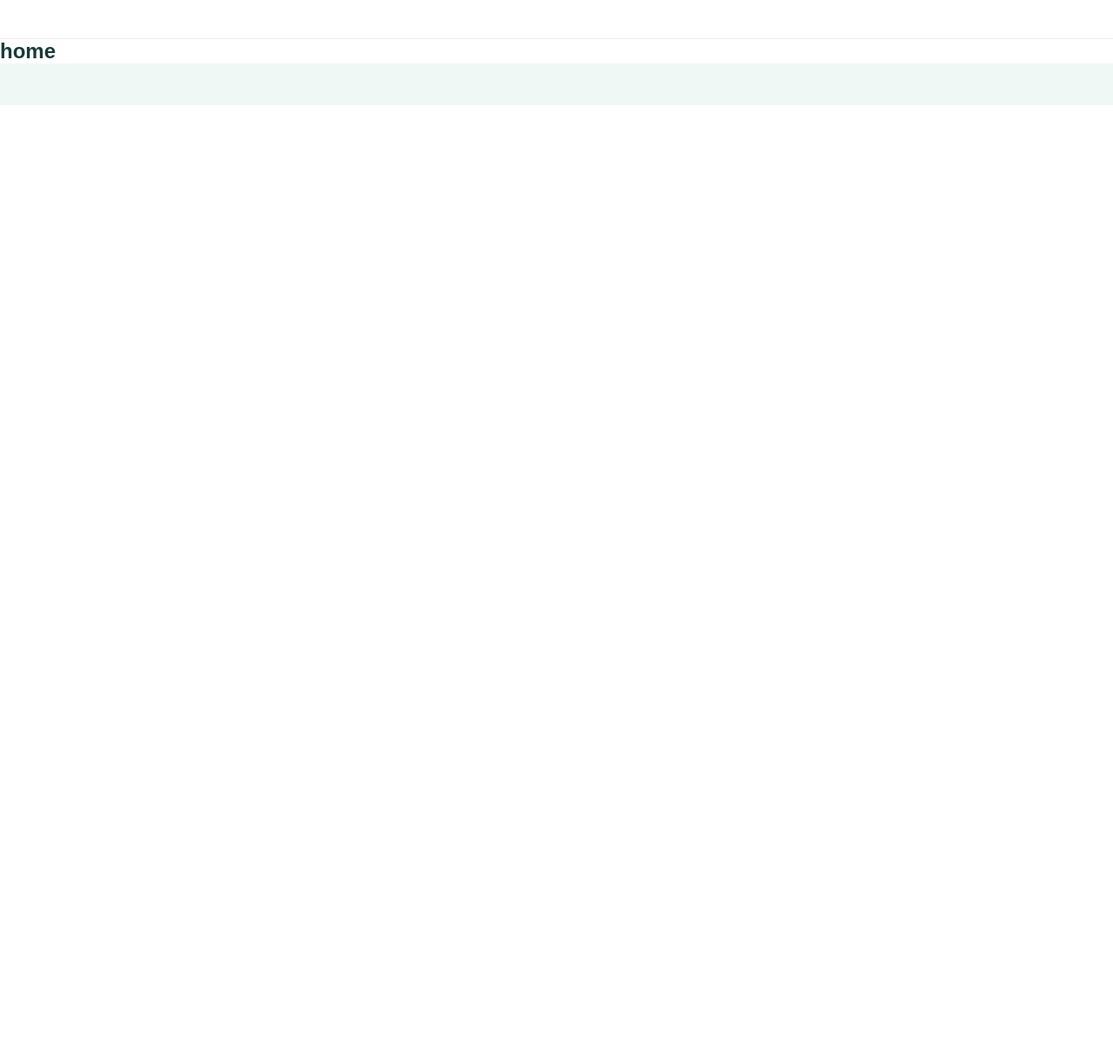
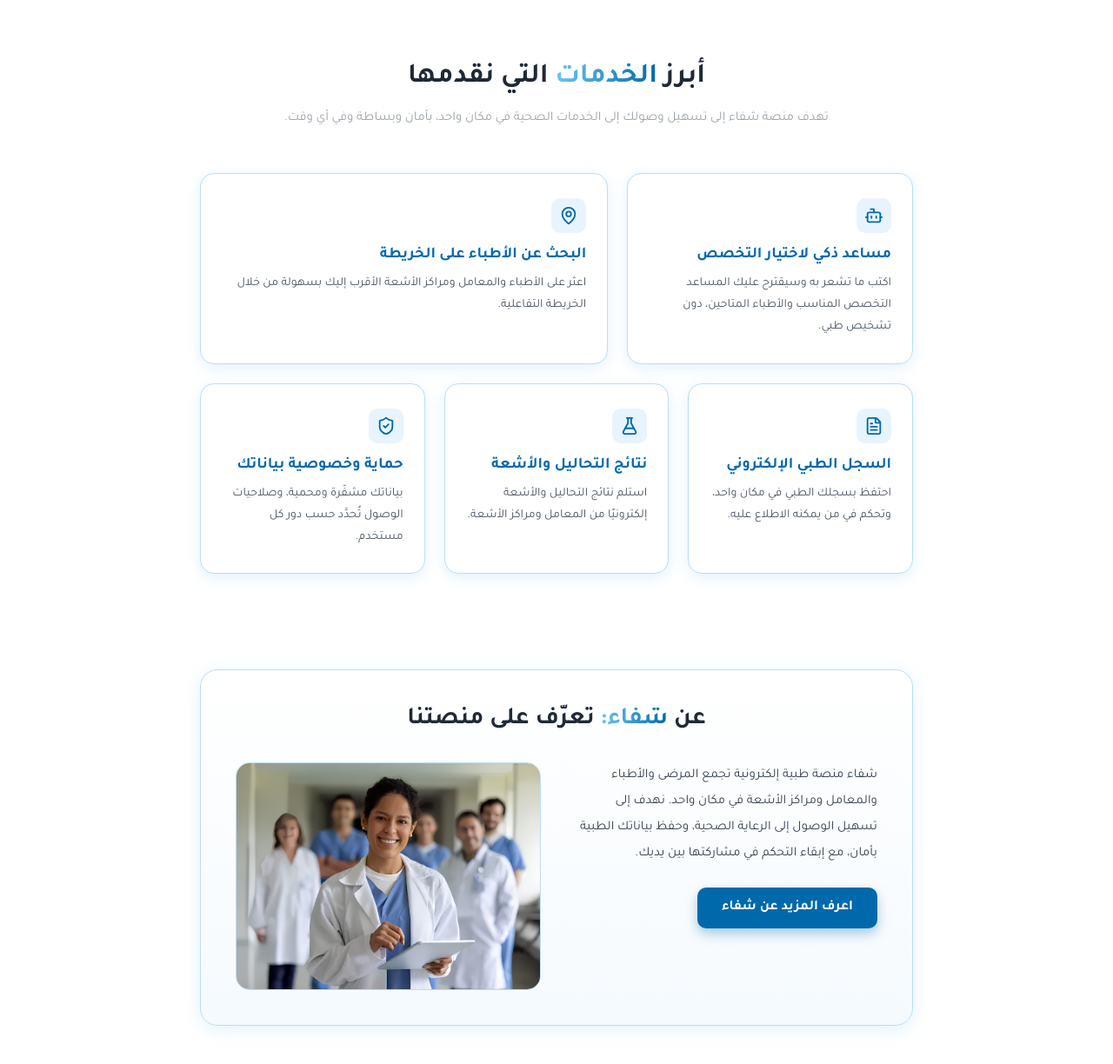
Before and after one commit to mona-mohamed110/DEPI-, a React (Vite) app: page / in a window 1280 px wide. Shown: the top 1224 px of the page at 87% size. Before the commit the page ends 800 px from the top, so only its background shows below. Built offline with nearby package versions, Linux system fonts and the light colour scheme.

Commit message:
Create About and Services sections

```diff
--- a/index.html
+++ b/index.html
@@ -4,6 +4,9 @@
     <meta charset="UTF-8" />
     <link rel="icon" type="image/svg+xml" href="/favicon.svg" />
     <meta name="viewport" content="width=device-width, initial-scale=1.0" />
+    <link rel="preconnect" href="https://fonts.googleapis.com" />
+    <link rel="preconnect" href="https://fonts.gstatic.com" crossorigin />
+    <link href="https://fonts.googleapis.com/css2?family=Tajawal:wght@400;500;700&display=swap" rel="stylesheet" />
     <title>shefaa</title>
   </head>
   <body>
--- a/package.json
+++ b/package.json
@@ -10,6 +10,7 @@
     "preview": "vite preview"
   },
   "dependencies": {
+    "lucide-react": "^1.59.0",
     "react": "^19.2.8",
     "react-dom": "^19.2.8"
   },
--- a/src/App.css
+++ /dev/null
@@ -1,133 +0,0 @@
-
-* {
-  box-sizing: border-box;
-  margin: 0;
-  padding: 0;
-}
-
-body {
-  font-family: Arial, sans-serif;
-  color: #183b36;
-  background: #ffffff;
-}
-
-.home-page {
-  min-height: 100vh;
-}
-
-.navbar {
-  display: flex;
-  align-items: center;
-  justify-content: space-between;
-  padding: 22px 7%;
-  border-bottom: 1px solid #eeeeee;
-}
-
-.logo {
-  color: #17856f;
-  font-size: 28px;
-}
-
-.nav-links,
-.nav-actions {
-  display: flex;
-  align-items: center;
-  gap: 24px;
-}
-
-.nav-links a {
-  color: #183b36;
-  text-decoration: none;
-}
-
-button {
-  padding: 12px 22px;
-  border: none;
-  border-radius: 8px;
-  cursor: pointer;
-  font-size: 15px;
-}
-
-.login-btn {
-  background: transparent;
-  color: #17856f;
-}
-
-.signup-btn,
-.get-started-btn {
-  background: #17856f;
-  color: white;
-}
-
-.hero {
-  min-height: 520px;
-  display: flex;
-  align-items: center;
-  padding: 80px 10%;
-  background: #eff8f5;
-}
-
-.hero-content {
-  max-width: 600px;
-}
-
-.hero-label {
-  color: #17856f;
-  font-weight: bold;
-  margin-bottom: 20px;
-}
-
-.hero h1 {
-  font-size: clamp(38px, 5vw, 62px);
-  line-height: 1.15;
-  margin-bottom: 22px;
-}
-
-.hero-description {
-  max-width: 480px;
-  color: #647570;
-  line-height: 1.8;
-  margin-bottom: 28px;
-}
-
-.about,
-.services {
-  padding: 70px 10%;
-  text-align: center;
-}
-
-.about h2,
-.services h2 {
-  margin-bottom: 18px;
-}
-
-.about p,
-.services p {
-  color: #647570;
-  line-height: 1.8;
-}
-
-.footer {
-  padding: 24px;
-  text-align: center;
-  background: #eff8f5;
-  color: #647570;
-}
-
-@media (max-width: 650px) {
-  .navbar {
-    flex-wrap: wrap;
-    gap: 18px;
-  }
-
-  .nav-links {
-    order: 3;
-    width: 100%;
-    justify-content: center;
-    gap: 18px;
-  }
-
-  .hero {
-    padding: 60px 7%;
-  }
-}
--- /dev/null
+++ b/src/components/AboutSection.css
@@ -0,0 +1,101 @@
+
+.about-section {
+  background: #ffffff;
+  padding: 40px 20px 70px;
+}
+
+.about-box {
+  max-width: 820px;
+  margin: 0 auto;
+  background: linear-gradient(180deg, #ffffff 0%, #f5fafe 100%);
+  border: 1px solid #b9defa;
+  border-radius: 20px;
+  padding: 40px;
+  box-shadow: 0 4px 20px rgba(58, 167, 232, 0.15);
+}
+
+.about-title {
+  text-align: center;
+  font-size: 28px;
+  font-weight: 700;
+  color: #1f2937;
+  margin: 0 0 32px;
+}
+
+
+  .about-title span {
+  background: linear-gradient(90deg, #6cc6f2, #0069ab);
+  -webkit-background-clip: text;
+  background-clip: text;
+  -webkit-text-fill-color: transparent;
+  color: transparent;
+}
+
+
+.about-content {
+  display: grid;
+  grid-template-columns: 1fr 1fr;
+  gap: 36px;
+  align-items: start;
+}
+
+.about-text p {
+  font-size: 15px;
+  line-height: 2;
+  color: #374151;
+  margin: 0 0 24px;
+}
+
+.about-button {
+  font-size: 16px;
+  font-weight: 700;
+  color: #ffffff;
+  background: #0069ab;
+  border: none;
+  border-radius: 10px;
+  padding: 14px 28px;
+  cursor: pointer;
+  box-shadow: 0 6px 14px rgba(0, 105,171, 0.35);
+  transition: background 0.2s;
+}
+
+.about-button:hover {
+  background: #075c91;
+}
+
+.about-image-wrapper {
+  border: 1px solid #b9defa;
+  border-radius: 16px;
+  overflow: hidden;
+  background: #e8f4fd;
+}
+
+.about-image {
+  display: block;
+  width: 100%;
+  height: 100%;
+  min-height: 260px;
+  object-fit: cover;
+}
+
+@media (max-width: 800px) {
+  .about-box {
+    padding: 24px 18px;
+  }
+
+  .about-title {
+    font-size: 23px;
+  }
+
+  .about-content {
+    grid-template-columns: 1fr;
+  }
+
+  .about-image-wrapper {
+    order: -1;
+  }
+
+  .about-button {
+    width: 100%;
+  }
+}
--- a/src/components/AboutSection.jsx
+++ b/src/components/AboutSection.jsx
@@ -1,9 +1,35 @@
+
+import aboutImage from "../assets/about-team.png";
+import "./AboutSection.css";
+
 function AboutSection() {
-    return (
-        <section className="about-section">
+  return (
+    <section className="about-section" dir="rtl">
+      <div className="about-box">
+        <h2 className="about-title">
+          عن <span>شفاء:</span> تعرّف على منصتنا
+        </h2>
 
-        </section>
-    );
+        <div className="about-content">
+          <div className="about-text">
+            <p>
+              شفاء منصة طبية إلكترونية تجمع المرضى والأطباء والمعامل ومراكز الأشعة في مكان واحد.
+              نهدف إلى تسهيل الوصول إلى الرعاية الصحية، وحفظ بياناتك الطبية بأمان، مع إبقاء
+              التحكم في مشاركتها بين يديك.
+            </p>
+
+            <button type="button" className="about-button">
+              اعرف المزيد عن شفاء
+            </button>
+          </div>
+
+          <div className="about-image-wrapper">
+            <img className="about-image" src={aboutImage}  alt="فريق طبي من الأطباء والممرضين"/>
+          </div>
+        </div>
+      </div>
+    </section>
+  );
 }
 
 export default AboutSection;
--- a/src/components/HeroSection.jsx
+++ b/src/components/HeroSection.jsx
@@ -1,7 +1,6 @@
 function HeroSection() {
   return (
     <section className="hero-section">
-        <h1>home</h1>
     </section>
   );
 }
--- /dev/null
+++ b/src/components/ServicesSection.css
@@ -0,0 +1,118 @@
+
+.services-section {
+  background: #ffffff;
+  padding: 70px 20px;
+  overflow: hidden;
+}
+
+.services-container {
+  position: relative;
+  max-width: 820px;
+  margin: 0 auto;
+}
+
+.services-title {
+  text-align: center;
+  font-size: 32px;
+  font-weight: 700;
+  color: #1f2937;
+  margin: 0 0 14px;
+}
+
+
+  .services-title span {
+  background: linear-gradient(90deg, #6cc6f2, #0069ab);
+  -webkit-background-clip: text;
+  background-clip: text;
+  -webkit-text-fill-color: transparent;
+  color: transparent;
+}
+
+
+.services-subtitle {
+  text-align: center;
+  max-width: 650px;
+  margin: 0 auto 50px;
+  font-size: 15px;
+  line-height: 1.8;
+  color: #9ca3af;
+}
+
+.services-grid {
+  display: grid;
+  grid-template-columns: repeat(12, 1fr);
+  gap: 22px;
+}
+
+.services-card {
+  grid-column: span 4;
+  background: #ffffff;
+  border: 1px solid #b9defa;
+  border-radius: 16px;
+  padding: 28px 24px;
+  box-shadow: 0 4px 16px rgba(58, 167, 232, 0.15);
+}
+
+.services-card--wide {
+  grid-column: span 7;
+}
+
+.services-card--narrow {
+  grid-column: span 5;
+}
+
+.services-card__icon {
+  display: inline-flex;
+  align-items: center;
+  justify-content: center;
+  width: 40px;
+  height: 40px;
+  border-radius: 10px;
+  background: #e8f4fd;
+  color: #0069ab;
+  margin-bottom: 14px;
+}
+
+.services-card__title {
+  font-size: 18px;
+  font-weight: 700;
+  color: #0069ab;
+  margin: 0 0 10px;
+}
+
+.services-card__text {
+  font-size: 14px;
+  line-height: 1.8;
+  color: #4b5563;
+  margin: 0;
+}
+
+@media (max-width: 900px) {
+  .services-grid {
+    grid-template-columns: repeat(2, 1fr);
+  }
+
+  .services-card,
+  .services-card--wide,
+  .services-card--narrow {
+    grid-column: span 1;
+  }
+
+  .services-card:last-child {
+    grid-column: span 2;
+  }
+}
+
+@media (max-width: 600px) {
+  .services-title {
+    font-size: 26px;
+  }
+
+  .services-grid {
+    grid-template-columns: 1fr;
+  }
+
+  .services-card:last-child {
+    grid-column: span 1;
+  }
+}
--- a/src/components/ServicesSection.jsx
+++ b/src/components/ServicesSection.jsx
@@ -1,9 +1,74 @@
+
+import { Bot, MapPin, FileText, FlaskConical, ShieldCheck } from "lucide-react";
+import "./ServicesSection.css";
+
 function ServicesSection() {
-    return (
-        <section className="services-section">
+  return (
+    <section className="services-section" dir="rtl">
+      <div className="services-container">
 
-        </section>
-    );
+        <h2 className="services-title">
+          أبرز <span>الخدمات</span> التي نقدمها
+        </h2>
+
+        <p className="services-subtitle">
+          تهدف منصة شفاء إلى تسهيل وصولك إلى الخدمات الصحية في مكان واحد، بأمان وبساطة وفي أي وقت.
+        </p>
+
+        <div className="services-grid">
+           <article className="services-card services-card--narrow">
+             <span className="services-card__icon">
+                 <Bot size={22} />
+             </span>
+             <h3 className="services-card__title">مساعد ذكي لاختيار التخصص</h3>
+             <p className="services-card__text">
+                اكتب ما تشعر به وسيقترح عليك المساعد التخصص المناسب والأطباء المتاحين، دون تشخيص طبي.
+            </p>
+          </article>
+
+          <article className="services-card services-card--wide">
+            <span className="services-card__icon">
+              <MapPin size={22} />
+            </span>
+            <h3 className="services-card__title">البحث عن الأطباء على الخريطة</h3>
+            <p className="services-card__text">
+              اعثر على الأطباء والمعامل ومراكز الأشعة الأقرب إليك بسهولة من خلال الخريطة التفاعلية.
+            </p>
+          </article>
+
+          <article className="services-card">
+            <span className="services-card__icon">
+              <FileText size={22} />
+            </span>
+            <h3 className="services-card__title">السجل الطبي الإلكتروني</h3>
+            <p className="services-card__text">
+              احتفظ بسجلك الطبي في مكان واحد، وتحكم في من يمكنه الاطلاع عليه.
+            </p>
+          </article>
+
+          <article className="services-card">
+            <span className="services-card__icon">
+              <FlaskConical size={22} />
+            </span>
+            <h3 className="services-card__title">نتائج التحاليل والأشعة</h3>
+            <p className="services-card__text">
+              استلم نتائج التحاليل والأشعة إلكترونيًا من المعامل ومراكز الأشعة.
+            </p>
+          </article>
+
+          <article className="services-card">
+            <span className="services-card__icon">
+              <ShieldCheck size={22} />
+            </span>
+            <h3 className="services-card__title">حماية وخصوصية بياناتك</h3>
+            <p className="services-card__text">
+              بياناتك مشفّرة ومحمية، وصلاحيات الوصول تُحدَّد حسب دور كل مستخدم.
+            </p>
+          </article>
+        </div>
+      </div>
+    </section>
+  );
 }
 
 export default ServicesSection;
--- a/src/index.css
+++ b/src/index.css
@@ -1,5 +1,5 @@
 :root {
-  font-family: Arial, sans-serif;
+  font-family: "Tajawal", sans-serif;
   font-synthesis: none;
   text-rendering: optimizeLegibility;
   -webkit-font-smoothing: antialiased;
@@ -18,13 +18,15 @@ body {
   margin: 0;
   min-width: 320px;
   min-height: 100vh;
+  font-family: "Tajawal", sans-serif;
 }
 
+body,
 button,
 input,
 textarea,
 select {
-  font: inherit;
+  font-family: "Tajawal", sans-serif;
 }
 
 img {
--- a/src/pages/Home.jsx
+++ b/src/pages/Home.jsx
@@ -1,4 +1,3 @@
-import "../App.css";
 
 import Navbar from "../components/Navbar";
 import HeroSection from "../components/HeroSection";
@@ -14,8 +13,8 @@ function Home() {
 
       <main>
         <HeroSection />
+        <ServicesSection />
         <AboutSection />
-        <ServicesSection />
         <HowItWorks />
       </main>
 
```
Also changed, not shown: src/assets/about-team.png (added), 1 other file (tests, documents, lock files or other folders).
